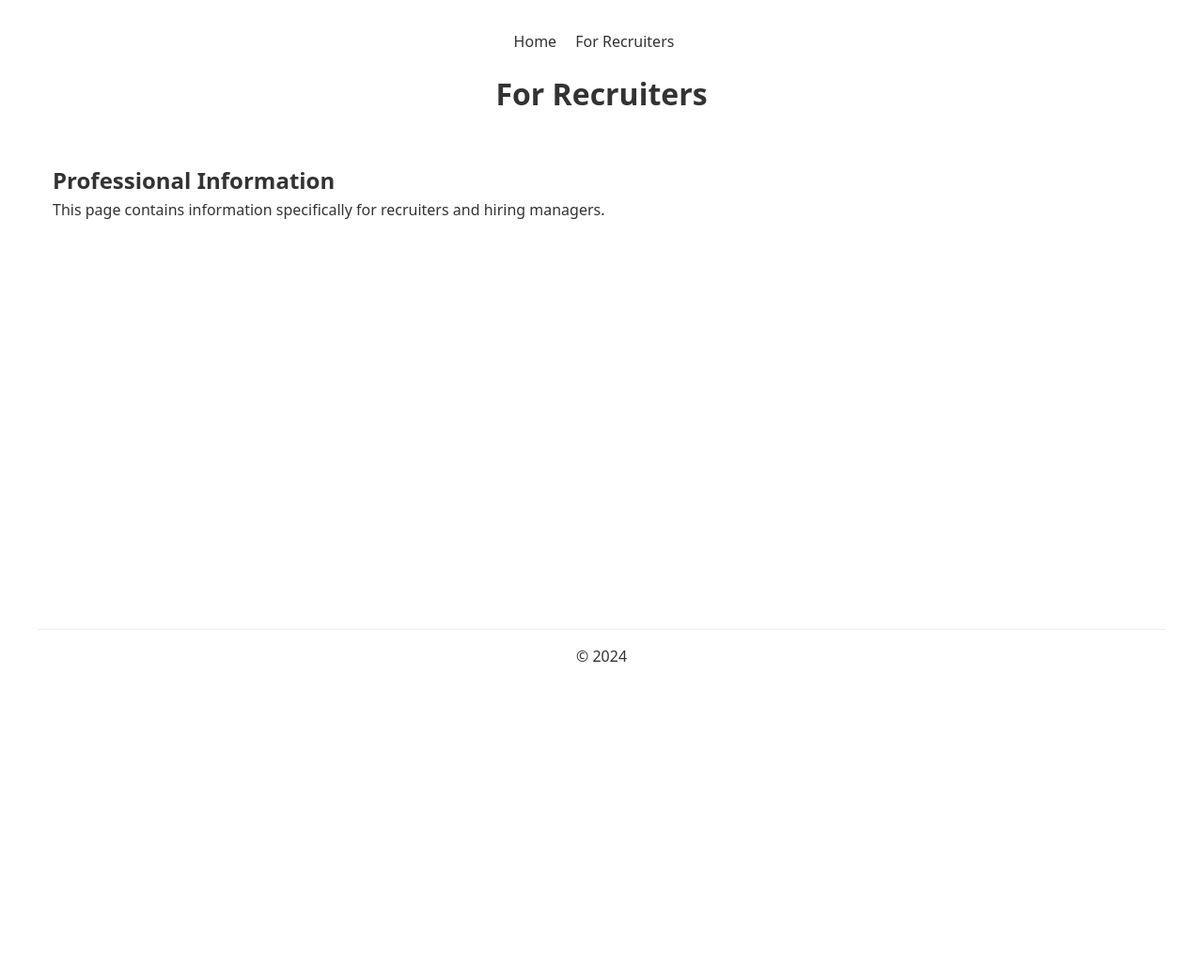
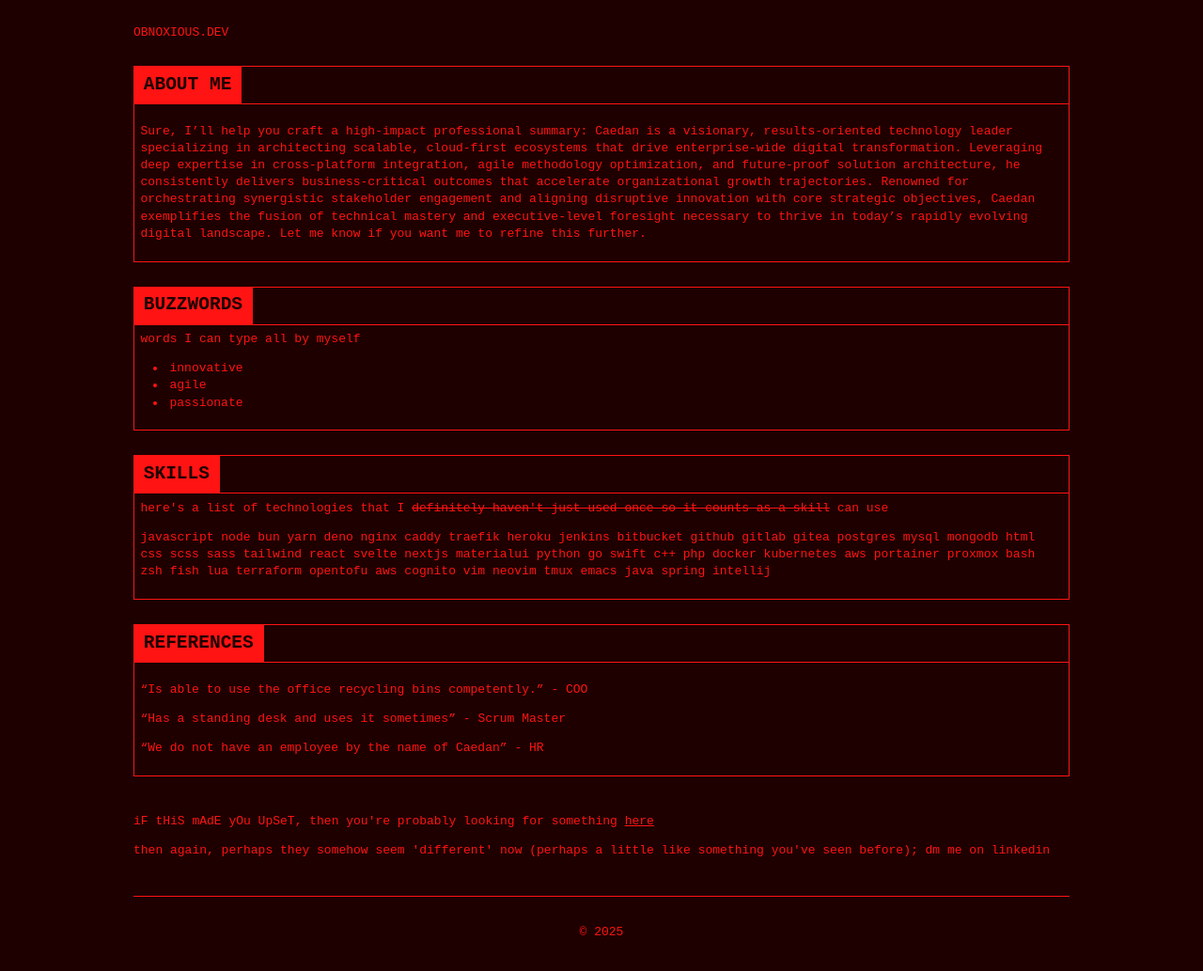
Before and after one commit to caedanl/profile, a plain HTML site: page src/recruiters.html in a window 1280 px wide. Shown: the whole page at 94% size. Before the commit the page ends 800 px from the top, so only its background shows below. Drawn offline with Linux system fonts and the light colour scheme.

Commit message:
feat: upgrade to new content/style
add satire
improve docker configuration
prepare for deployment

```diff
--- a/serve.json
+++ /dev/null
@@ -1,5 +0,0 @@
-{
-  "public": "src",
-  "cleanUrls": true,
-  "trailingSlash": false
-}
--- a/src/assets/css/styles.css
+++ b/src/assets/css/styles.css
@@ -1,52 +1,122 @@
+/* CSS Variables */
+:root {
+  --dark-red: #1F0000;
+  --light-red: #FF1313;
+  --very-light-red: #FFDCDC;
+  --background: var(--dark-red);
+  --foreground: var(--light-red);
+
+  /* Inverted colors - exact opposites */
+  --dark-red-inverted: #00001F;
+  /* Opposite of #1F0000 */
+  --light-red-inverted: #1313FF;
+  /* Opposite of #FF1313 */
+
+  /* Text selection variables using inverted colors */
+  --selection-background: var(--light-red-inverted);
+  --selection-foreground: var(--dark-red-inverted);
+}
+
 /* Reset and base styles */
 * {
-    margin: 0;
-    padding: 0;
-    box-sizing: border-box;
+  line-height: 1.4;
+  box-sizing: border-box;
+  background-color: var(--background);
+  color: var(--foreground);
+}
+
+h1,
+h2,
+h3,
+h4,
+h5,
+h6 {
+  margin: 0;
+  padding: 0;
+  line-height: 1;
 }
 
 body {
-    font-family: system-ui, -apple-system, BlinkMacSystemFont, 'Segoe UI', sans-serif;
-    line-height: 1.6;
-    color: #333;
-    font-display: swap;
-}
-
-/* Layout */
-header, main, footer {
-    max-width: 1200px;
-    margin: 0 auto;
-    padding: 1rem;
-}
-
-/* Navigation */
-nav {
-    margin-bottom: 1rem;
-}
-
-nav a {
-    margin-right: 1rem;
-    text-decoration: none;
-    color: #333;
-    font-weight: 500;
-}
-
-nav a:hover {
-    text-decoration: underline;
+  margin: 0;
+  padding: 0;
+  font-family: monospace;
+  margin: 0 auto;
+  max-width: 1048px;
+  display: flex;
+  flex-direction: column;
+  gap: 2em;
+  padding: 2em;
 }
 
 header {
-    text-align: center;
-    padding: 2rem 1rem;
+  display: flex;
 }
 
 main {
-    min-height: 60vh;
+  display: flex;
+  flex-direction: column;
+  gap: 2em;
+}
+
+p {
+  margin-block: 1em;
+}
+
+ul {
+  list-style-position: inside;
+  padding-left: 1em;
+}
+
+ul.unstyled {
+  list-style-type: none;
+  padding: 0;
+}
+
+a:hover {
+  color: var(--very-light-red);
 }
 
 footer {
-    text-align: center;
-    padding: 1rem;
-    margin-top: 2rem;
-    border-top: 1px solid #eee;
+  text-align: center;
+  padding: 1rem;
+  border-top: 1px solid var(--foreground);
 }
+
+section>header {
+  display: flex;
+  justify-items: left;
+  border: 1px var(--foreground) solid;
+  /* Fix Safari sub-pixel rendering */
+  transform: translateZ(0);
+  -webkit-transform: translateZ(0);
+}
+
+section>header>h1 {
+  background-color: var(--foreground);
+  color: var(--background);
+  padding: 0.5em;
+  text-transform: uppercase;
+  /* Extend slightly to cover any gaps */
+  margin: -1px;
+  border: 1px var(--foreground) solid;
+}
+
+section>div {
+  border: 1px var(--foreground) solid;
+  border-top: none;
+  padding: 0.5em;
+  /* Fix Safari sub-pixel rendering */
+  transform: translateZ(0);
+  -webkit-transform: translateZ(0);
+}
+
+/* Text selection styling */
+::selection {
+  background-color: var(--selection-background);
+  color: var(--selection-foreground);
+}
+
+::-moz-selection {
+  background-color: var(--selection-background);
+  color: var(--selection-foreground);
+}
--- a/src/index.html
+++ b/src/index.html
@@ -6,38 +6,67 @@
   <meta name="viewport" content="width=device-width, initial-scale=1.0">
   <meta name="theme-color" content="#ffffff">
   <meta name="color-scheme" content="light">
-    <title>Profile</title>
+  <title>obnoxious</title>
 
   <!-- Resource hints for performance -->
   <link rel="preload" href="assets/css/styles.css" as="style">
-    <!-- <link rel="prefetch" href="/recruiters"> -->
-    <link rel="dns-prefetch" href="//fonts.googleapis.com">
-
-    <!-- Critical CSS -->
   <link rel="stylesheet" href="assets/css/styles.css">
-
   <!-- Aggressive local prefetching + instant.page for external -->
   <script src="assets/js/instant.page.js" type="module" defer data-external-only></script>
 </head>
 
 <body>
-    <header>
-        <nav>
-            <a href="/">Home</a>
-            <a href="/recruiters">For Recruiters</a>
-        </nav>
-        <h1>Welcome</h1>
-    </header>
+  <header id="page-title">OBNOXIOUS.DEV</header>
 
   <main>
     <section>
-            <p>This is a fast, minimal HTML site.</p>
+      <header>
+        <h1>profile</h1>
+      </header>
+
+      <div>
+        <h2>Caedan</h2>
+        <p>
+          <strong>things I can do</strong>
+        </p>
+        <ul>
+          <li>typescript/react</li>
+          <li>cicd/devops</li>
+          <li>homelab/self-hosting shenanigans</li>
+          <li>hiding things</li>
+          <!-- <li>vim (btw)</li> -->
+          <!-- obviously I can do more than this, talk to me if you want to understand my skillset/experience -->
+        </ul>
+      </div>
     </section>
+
+    <section>
+      <header>
+        <h1>links</h1>
+      </header>
+      <div>
+        find me:
+        <ul>
+          <li>
+            <a href="https://www.github.com/caedanl">github</a>
+          </li>
+          <li>
+            <a href="https://www.linkedin.com/in/caedan">linkedin</a>
+          </li>
+        </ul>
+      </div>
+    </section>
+
+    <a href="recruiters">recruiters...</a>
   </main>
 
   <footer>
-        <p>&copy; 2024</p>
+    <p>&copy; <span id="current-year">7777</span></p>
   </footer>
+
+  <script>
+    document.getElementById('current-year').textContent = new Date().getFullYear();
+  </script>
 </body>
 
 </html>
--- a/src/recruiters.html
+++ b/src/recruiters.html
@@ -6,13 +6,12 @@
   <meta name="viewport" content="width=device-width, initial-scale=1.0">
   <meta name="theme-color" content="#ffffff">
   <meta name="color-scheme" content="light">
-    <title>For Recruiters - Profile</title>
+  <title>obnoxious - recruiters</title>
 
   <!-- Resource hints for performance -->
   <link rel="preload" href="assets/css/styles.css" as="style">
   <link rel="prefetch" href="/">
 
-    <!-- Critical CSS -->
   <link rel="stylesheet" href="assets/css/styles.css">
 
   <!-- Aggressive local prefetching + instant.page for external -->
@@ -20,24 +19,99 @@
 </head>
 
 <body>
-    <header>
-        <nav>
-            <a href="/">Home</a>
-            <a href="/recruiters">For Recruiters</a>
-        </nav>
-        <h1>For Recruiters</h1>
-    </header>
+  <header id="page-title">OBNOXIOUS.DEV</header>
 
   <main>
     <section>
-            <h2>Professional Information</h2>
-            <p>This page contains information specifically for recruiters and hiring managers.</p>
+      <header>
+        <h1>about me</h1>
+      </header>
+
+      <div>
+        <!-- definitely did not use ai for this -->
+        <p>
+          Sure, I’ll help you craft a high-impact professional summary:
+          Caedan is a visionary, results-oriented technology leader specializing in architecting scalable, cloud-first
+          ecosystems that drive enterprise-wide digital transformation. Leveraging deep expertise in cross-platform
+          integration, agile methodology optimization, and future-proof solution architecture, he consistently delivers
+          business-critical outcomes that accelerate organizational growth trajectories. Renowned for orchestrating
+          synergistic stakeholder engagement and aligning disruptive innovation with core strategic objectives, Caedan
+          exemplifies the fusion of technical mastery and executive-level foresight necessary to thrive in today’s
+          rapidly evolving digital landscape.
+          Let me know if you want me to refine this further.
+        </p>
+      </div>
+    </section>
+
+    <section>
+      <header>
+        <h1>buzzwords</h1>
+      </header>
+
+      <div>
+        words I can type all by myself
+        <ul>
+          <li>innovative</li>
+          <li>agile</li>
+          <li>passionate</li>
+        </ul>
+      </div>
+    </section>
+
+    <section>
+      <header>
+        <h1>skills</h1>
+      </header>
+
+      <div>
+        here's a list of technologies that I <s>definitely haven't just used once so it counts as a skill</s> can use
+        <p>javascript node bun yarn deno nginx caddy traefik heroku jenkins bitbucket github gitlab gitea postgres mysql
+          mongodb html css scss sass tailwind react svelte nextjs materialui python go swift c++ php docker kubernetes
+          aws
+          portainer proxmox
+          bash zsh fish lua terraform opentofu aws cognito vim neovim tmux emacs java spring intellij </p>
+      </div>
+      <!-- obviously I can not use all these technologies competently, but this actually a realistic overview of everything I've touched even if it was brief. If you want to know what I can do, get in touch -->
+    </section>
+
+    <section>
+      <header>
+        <h1>references</h1>
+      </header>
+
+      <div>
+        <p>
+          <q>Is able to use the office recycling bins competently.</q> - COO
+        </p>
+        <p>
+          <q>Has a standing desk and uses it sometimes</q> - Scrum Master
+        </p>
+        <p>
+          <q>We do not have an employee by the name of Caedan</q> - HR
+        </p>
+      </div>
+    </section>
+
+    <section>
+    <p>
+      iF tHiS mAdE yOu UpSeT, then you're probably looking for something <a
+        href="https://github.com/search?q=portfolio&type=repositories&s=updated&o=desc">here</a>
+    </p>
+
+    <p>
+      then again, perhaps they somehow seem 'different' now (perhaps a little like something you've seen before); dm me
+      on linkedin
+    </p>
     </section>
   </main>
 
   <footer>
-        <p>&copy; 2024</p>
+    <p>&copy; <span id="current-year">7777</span></p>
   </footer>
+
+  <script>
+    document.getElementById('current-year').textContent = new Date().getFullYear();
+  </script>
 </body>
 
 </html>
```
Also changed, not shown: docker-compose.yml (+5 -5 lines), package.json (deleted, +0 -24 lines), 7 other files. Lines whose indentation alone changed are shown as unchanged.
